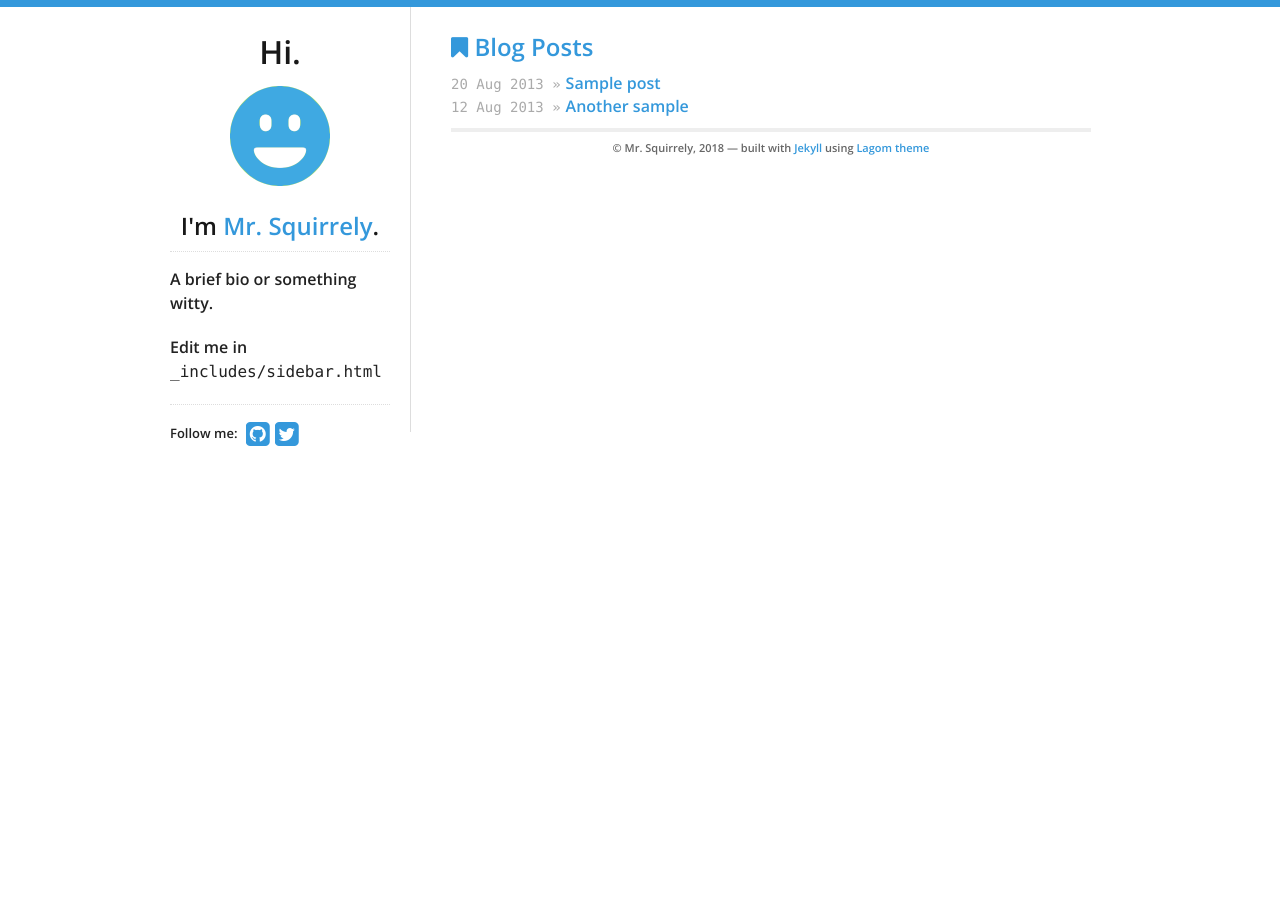
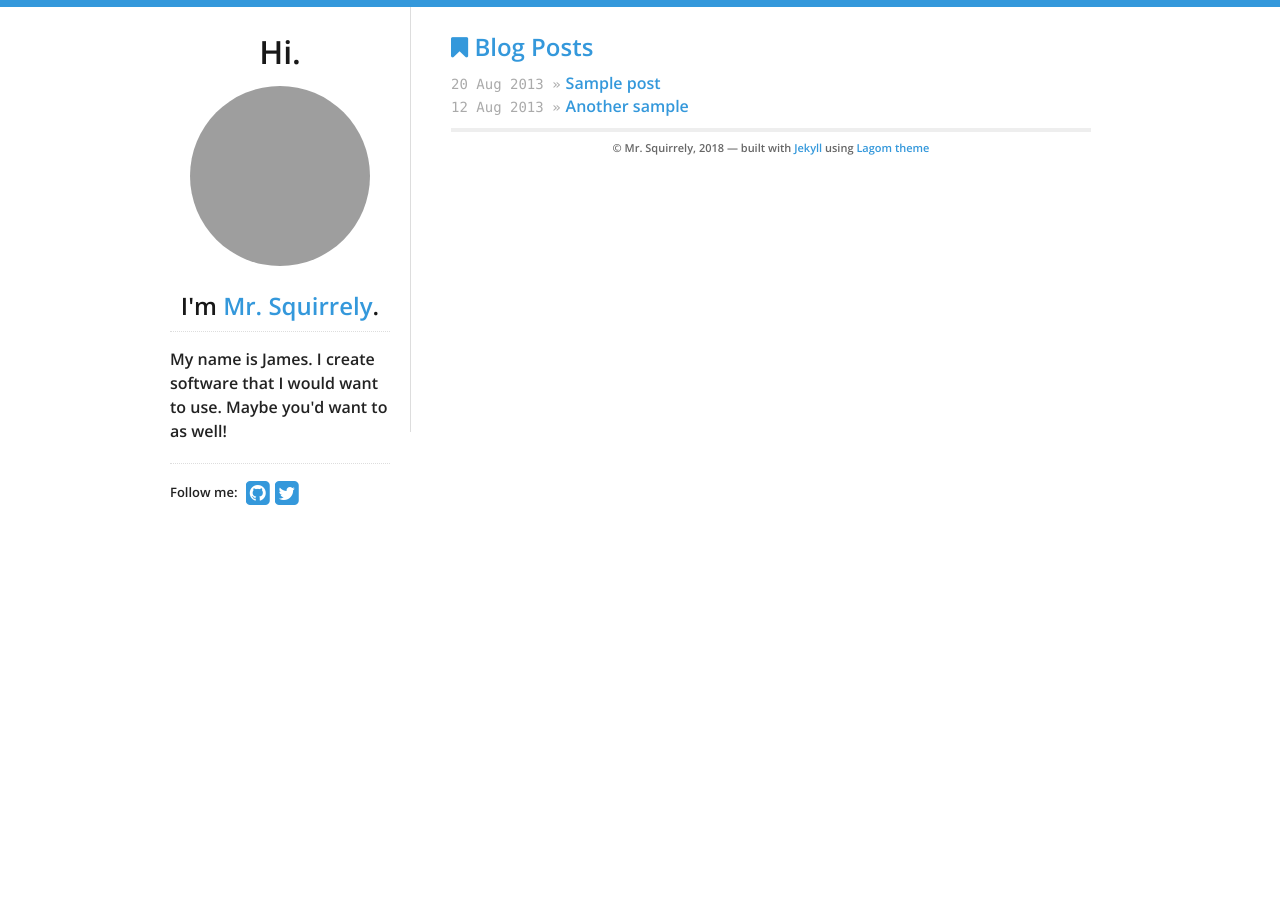
Before and after one commit to MrSquirrelyNet/MrSquirrelyNet.github.io, a Jekyll site: the page built from index.html, in a window 1280 px wide. Built offline with Jekyll 4.4.1, drawn with Linux system fonts in a browser that asks for light colours; grey boxes are pictures that could not be loaded.

Commit message:
Updating

```diff
--- a/_data/theme.yml
+++ b/_data/theme.yml
@@ -15,7 +15,7 @@ social:
   #tumblr: animalygifs
   #linkedin: philipjagielski
   #gplus: 110552447039675960964
-  #gravatar: 86e6ff8f75f9daef42d53b7f8002fd95
+  gravatar: jimmiexd@gmail.com
   #flickr: johndoe
 
 # "Hi, I'm _______"
--- a/_includes/sidebar.html
+++ b/_includes/sidebar.html
@@ -9,10 +9,7 @@
   </a>
   <h2>I'm <a href="/">{{ site.data.theme.name }}</a>.</h2>
   <div id="bio">
-    <p>A brief bio or something witty.</p>
-    <p>
-      Edit me in <code>_includes/sidebar.html</code>
-    </p>
+    <p>My name is James. I create software that I would want to use. Maybe you'd want to as well!</p>
   </div>
   <div id="social">
     {% include social.html %}
```
